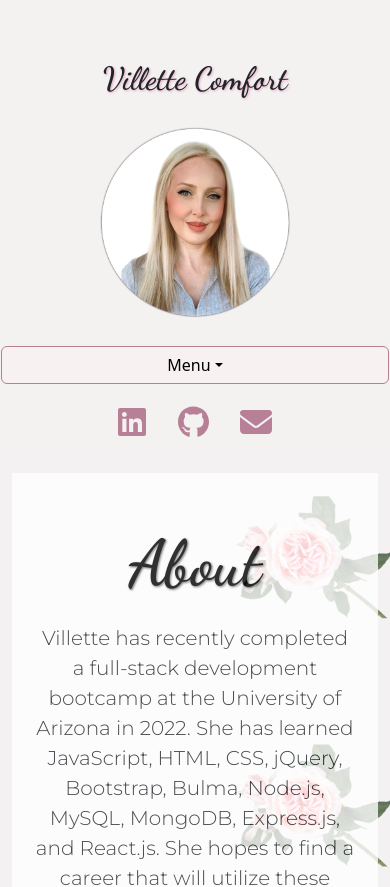
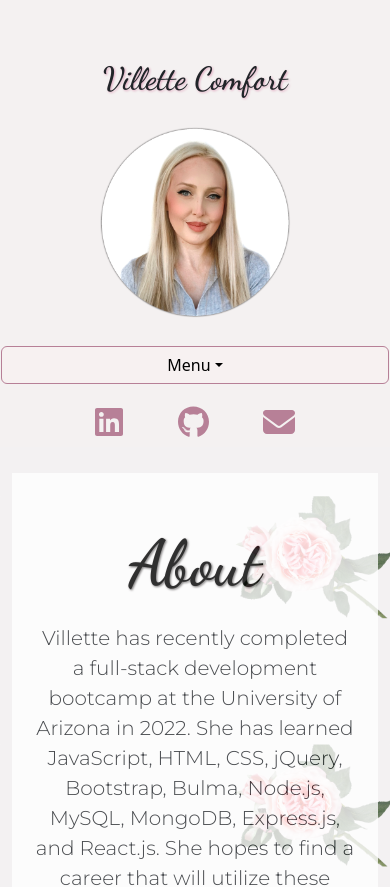
Before and after one commit to villettec/M20C-React_Portfolio, a React (Create React App) app: page / in a window 390 px wide. Shown: the top 887 px of the page. Built offline with nearby package versions, Linux system fonts and the light colour scheme.

Commit message:
Editing mobile buttons

```diff
--- a/src/style.css
+++ b/src/style.css
@@ -338,8 +338,8 @@ and (max-width : 440px) {
         padding-left: 21vh;
     }
     .icon-links a {
-        margin-right:4vw;
-        margin-left: 4vw;
+        margin-right:7vw;
+        margin-left: 7vw;
     }
     .about-section {
         margin-top: 3vh;;
```
